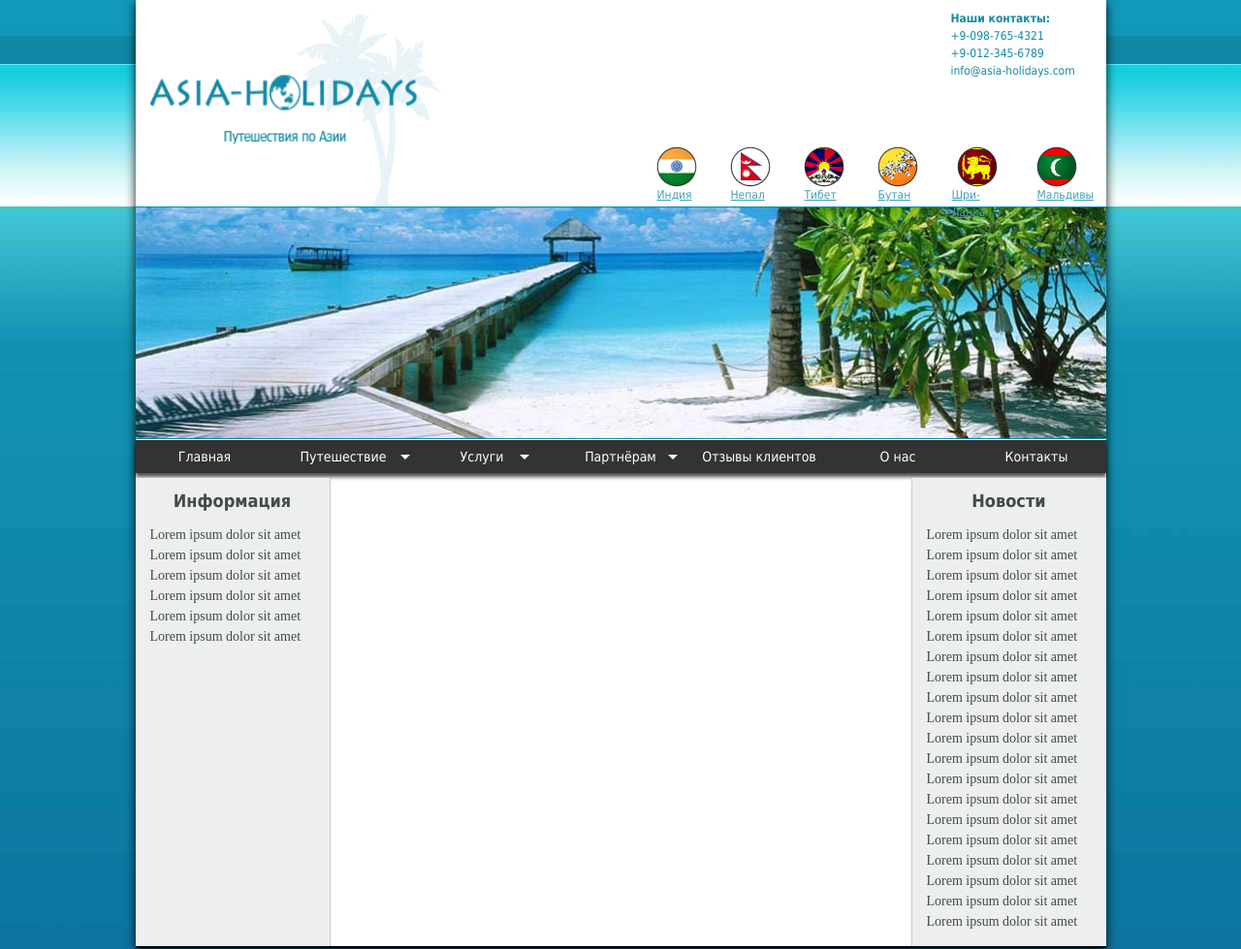
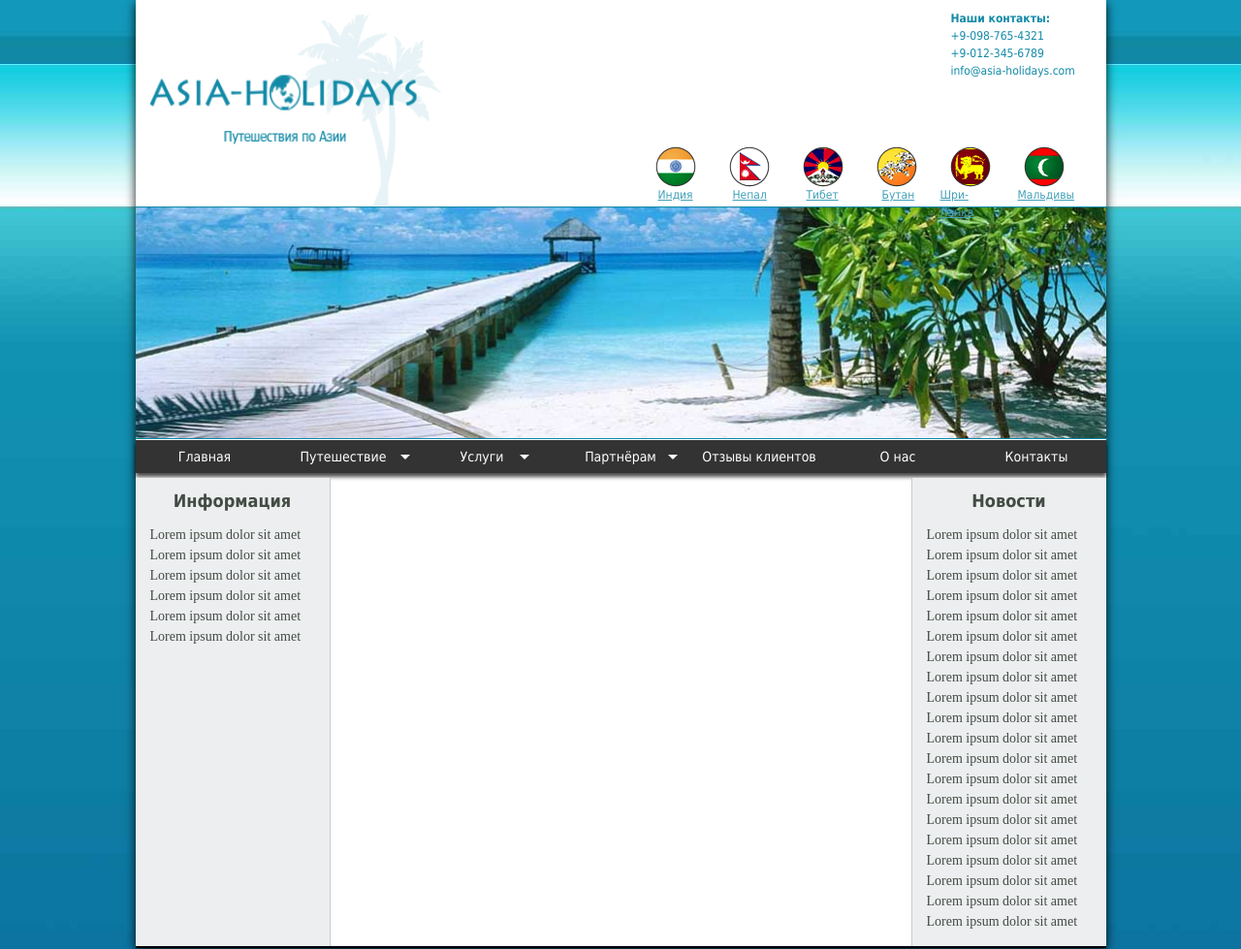
Before and after one commit to miamr33/4lesson, a plain HTML site: page index.html in a window 1280 px wide. Shown: the top 979 px of the page at 97% size. Drawn offline with Linux system fonts and the light colour scheme.

Commit message:
corrected text below the icons

```diff
--- a/css/style.css
+++ b/css/style.css
@@ -46,7 +46,7 @@ body {
     font-family: "Tahoma";
 }
 .countries {
-	display:inline-block;
+	display: inline-block;
 	width: 485px;
 	margin:0;
 	box-shadow: none;
@@ -54,25 +54,32 @@ body {
     margin-left: 25px;
 }
 .countries ul {
-	float: right;
 	margin-right: 15px;
 }
 .countries li {
 	display: inline-block;
-	width: 60px;
+	width: 62px;
 	height: 60px;
 	position: relative;
-	margin-left: 12px;
+	margin-left: 10px;
 }
 .countries a {
 	font-size: 12px;
 	color: #41a1b9;
 	position: absolute;
 	top: 50px;
-	left: 10px;
 }
-.countries li:nth-child(5) {
-	width: 72px;
+.countries li:first-child a {
+    left: 13px;
+}
+.countries li:nth-child(2) a, .countries li:nth-child(3) a {
+    left: 14px;
+}
+.countries li:nth-child(4) a {
+    left: 16px;
+}
+.countries li:last-child a {
+    left: 4px;
 }
 .countries li:first-child {
     background-image: url(../img/india.png);
```
